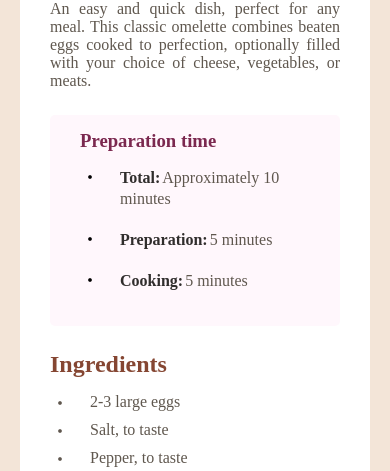
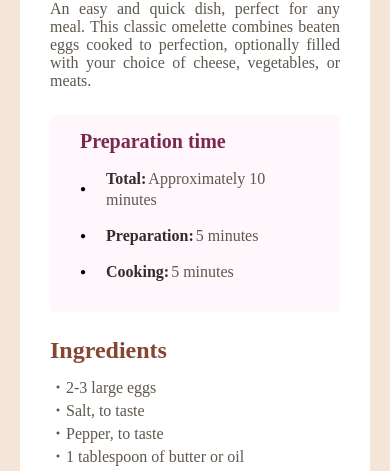
Before and after one commit to Zeynab-jalalian/Recipe-Page, a plain HTML site: page index.html in a window 390 px wide. Shown: the part 351-822 px from the top of the page. Drawn offline with nearby package versions, Linux system fonts and the light colour scheme.

Commit message:
responsive

```diff
--- a/index.html
+++ b/index.html
@@ -48,16 +48,16 @@
         <div class="time">
           <h3>Preparation time</h3>
           <div class="time-list">
-            <div>
-              <i class="bi bi-dot"></i>
+            <div class="t-l">
+               <div>●</div>
               <p><span>Total:</span>Approximately 10 minutes</p>
             </div>
-            <div>
-              <div><i class="bi bi-dot"></i></div>
+            <div class="t-l">
+            <div>●</div>
               <p><span>Preparation:</span>5 minutes</p>
             </div>
-            <div>
-              <div><i class="bi bi-dot"></i></div>
+            <div class="t-l">
+            <div>●</div>
               <p><span>Cooking:</span>5 minutes</p>
             </div>
           </div>
--- a/style.css
+++ b/style.css
@@ -43,7 +43,6 @@ body {
   color: hsl(30, 10%, 34%);
   text-align: justify;
 }
-
 .time {
   background: #fff7fc;
   width: 100%;
@@ -51,12 +50,24 @@ body {
   margin-top: 25px;
   padding: 15px 30px;
 }
-.time .time-list div{
+.time .t-l{
     display: flex;
+    justify-content: start;
+    align-items: center;
+    margin: 15px auto;
+}
+.time .t-l div{
+    margin-right: 20px;
+    font-size: 10px;
+}
+.time .time-list .t-l p{
+     color: hsl(30, 10%, 34%);
+     margin: 0;
 }
 .time h3 {
   color: hsl(332, 51%, 32%);
   margin-bottom: 15px;
+  font-size: 20px;
 }
 ul {
   width: 100%;
@@ -74,11 +85,6 @@ ul li span {
   font-weight: 700;
   margin-right: 2px;
   white-space: nowrap;
-}
-
- i {
-  margin-right: 20px;
-  font-size: 20px;
 }
 
 .ingredients,
```
